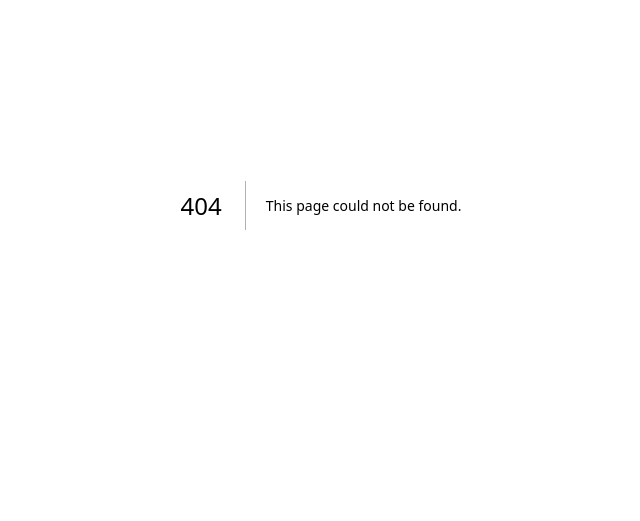
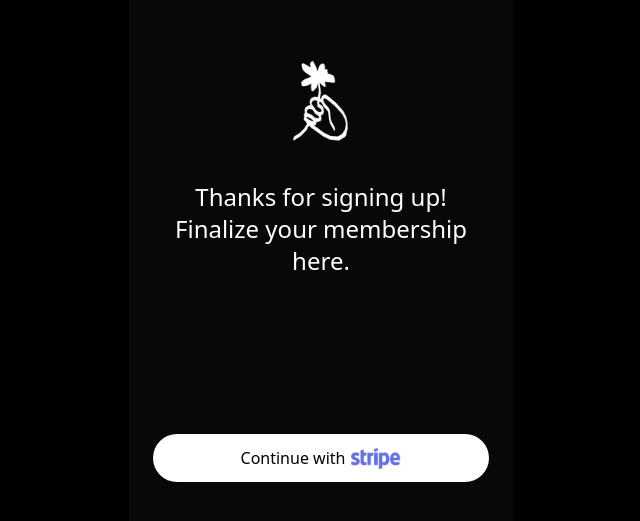
Before and after one commit to anna-glass/RightHandWeb, a Next.js app: page /payment in a window 1280 px wide. Before the commit this address had no page. Shown: the part 195-716 px from the top of the page, without its empty margins (319-959 px from the left). Built offline with nearby package versions, Linux system fonts and the light colour scheme.

Commit message:
payment & onboarding complete i think

```diff
--- /dev/null
+++ b/app/payment/page.tsx
@@ -0,0 +1,68 @@
+/**
+ * app/payment/page.tsx
+ *
+ * Author: Anna Glass
+ * Created: 11/24/2025
+ *
+ * Right Hand, 2025. All rights reserved.
+ */
+
+"use client"
+
+import * as React from "react"
+import { Button } from "@/components/ui/button"
+import Image from "next/image"
+
+const STRIPE_PAYMENT_URL = "https://buy.stripe.com/fZuaEWbcj7jZ4uSatX0kE00"
+
+/**
+ * PaymentPage
+ * stripe payment page after google oauth signup.
+ */
+export default function PaymentPage() {
+  const handlePayment = () => {
+    window.location.href = STRIPE_PAYMENT_URL
+  }
+
+  return (
+    <div className="flex min-h-screen items-center justify-center bg-black p-6">
+      <div className="relative w-full max-w-sm aspect-[9/16] rounded-3xl overflow-hidden">
+        <div className="absolute inset-0" style={{ backgroundColor: '#22222140' }} />
+        <div className="absolute inset-0 px-6 py-8 flex flex-col items-center justify-center">
+          <div className="flex-1 flex flex-col items-center justify-center space-y-8">
+            <div className="relative w-24 h-24">
+              <Image
+                src="/righthandlogo.png"
+                alt="Right Hand"
+                fill
+                className="object-contain"
+                priority
+              />
+            </div>
+
+            <h1 className="text-white text-center text-2xl font-normal px-4">
+              Thanks for signing up! Finalize your membership here.
+            </h1>
+          </div>
+
+          <div className="w-full pb-8">
+            <Button
+              onClick={handlePayment}
+              size="lg"
+              className="w-full bg-white text-black hover:bg-gray-100 font-normal rounded-full py-6 text-base flex items-center justify-center gap-1.5"
+            >
+              Continue with
+              <Image
+                src="/stripe.png"
+                alt="Stripe"
+                width={50}
+                height={20}
+                className="object-contain"
+              />
+            </Button>
+          </div>
+        </div>
+      </div>
+    </div>
+  )
+}
--- a/app/verify/[token]/components/PaymentSlide.tsx
+++ b/app/verify/[token]/components/Tour2Slide.tsx
@@ -1,5 +1,5 @@
 /**
- * app/verify/[token]/components/PaymentSlide.tsx
+ * app/verify/[token]/components/Tour2Slide.tsx
  *
  * Author: Anna Glass
  * Created: 11/24/2025
@@ -10,17 +10,17 @@
 import Image from "next/image"
 import { Button } from "@/components/ui/button"
 
-interface PaymentSlideProps {
+interface Tour2SlideProps {
   onSignUp: () => void
   loading: boolean
   onPrevious: () => void
 }
 
 /**
- * PaymentSlide
- * stripe payment slide for onboarding.
+ * Tour2Slide
+ * second tour slide.
  */
-export function PaymentSlide({ onSignUp, loading, onPrevious }: PaymentSlideProps) {
+export function Tour2Slide({ onSignUp, loading, onPrevious }: Tour2SlideProps) {
   return (
     <div className="h-full flex flex-col relative z-10">
       <div className="flex items-start justify-between mb-6">
@@ -54,26 +54,26 @@ export function PaymentSlide({ onSignUp, loading, onPrevious }: PaymentSlideProp
         </Button>
       </div>
 
-      <div className="relative w-full h-[60%]">
+      <div className="flex-1" />
+
+      <div className="flex flex-col items-center mb-6">
+        <h3 className="text-white text-center text-lg font-normal px-4">
+          Your (real) assistant handles tasks that matter most.
+        </h3>
+      </div>
+
+      <div className="relative w-full h-[70%] -mb-8">
         <div className="absolute inset-0 px-8 overflow-hidden rounded-2xl">
           <Image
             src="/verifyscreen2.png"
             alt="Payment"
             fill
-            className="object-contain"
+            className="object-contain object-top"
             priority
             unoptimized
           />
         </div>
       </div>
-
-      <div className="flex flex-col items-center -mt-4">
-        <h3 className="text-white text-center text-lg font-normal px-4">
-          Your (real) assistant handles tasks that matter most.
-        </h3>
-      </div>
-
-      <div className="flex-1" />
     </div>
   )
 }
--- a/app/verify/[token]/page.tsx
+++ b/app/verify/[token]/page.tsx
@@ -13,9 +13,9 @@ import * as React from "react"
 import { useRouter, useParams } from "next/navigation"
 import { createClient } from "@/lib/supabase/browser"
 import { Suspense } from "react"
-import { LandingSlide } from "./components/LandingSlide"
-import { WelcomeSlide } from "./components/WelcomeSlide"
-import { PaymentSlide } from "./components/PaymentSlide"
+import { VerifySlide } from "./components/VerifySlide"
+import { Tour1Slide } from "./components/Tour1Slide"
+import { Tour2Slide } from "./components/Tour2Slide"
 import { animations } from "./styles"
 import { createProfileFromOAuth } from "./utils"
 import { strings } from "@/lib/strings"
@@ -89,7 +89,7 @@ function Content() {
         .maybeSingle()
 
       if (existingProfile) {
-        goToSlide(1)
+        router.push('/payment')
         return
       }
 
@@ -112,13 +112,13 @@ function Content() {
         return
       }
 
-      // cleanup and go to payment slide
+      // cleanup and redirect to payment
       await supabase
         .from('pending_verifications')
         .delete()
         .eq('verification_token', token)
 
-      goToSlide(1)
+      router.push('/payment')
     }
 
     handleOAuthCallback()
@@ -166,7 +166,7 @@ function Content() {
               />
               <div className="absolute inset-0 bg-black/30" />
               <div className="absolute inset-0 px-6 py-8">
-                <LandingSlide onContinue={() => goToSlide(0)} />
+                <VerifySlide onContinue={() => goToSlide(0)} />
               </div>
             </>
           )}
@@ -175,7 +175,7 @@ function Content() {
             <>
               <div className="absolute inset-0" style={{ backgroundColor: '#22222140' }} />
               <div className="absolute inset-0 px-6 py-8">
-                <WelcomeSlide onContinue={() => goToSlide(1)} onPrevious={() => goToSlide(-1)} />
+                <Tour1Slide onContinue={() => goToSlide(1)} onPrevious={() => goToSlide(-1)} />
               </div>
             </>
           )}
@@ -184,7 +184,7 @@ function Content() {
             <>
               <div className="absolute inset-0" style={{ backgroundColor: '#22222140' }} />
               <div className="absolute inset-0 px-6 py-8">
-                <PaymentSlide onSignUp={handleConnectGoogle} loading={loading} onPrevious={() => goToSlide(0)} />
+                <Tour2Slide onSignUp={handleConnectGoogle} loading={loading} onPrevious={() => goToSlide(0)} />
               </div>
             </>
           )}
```
Also changed, not shown: app/verify/[token]/components/Tour1Slide.tsx (renamed from app/verify/[token]/components/WelcomeSlide.tsx, +5 -5 lines), app/verify/[token]/components/VerifySlide.tsx (renamed from app/verify/[token]/components/LandingSlide.tsx, +5 -5 lines), public/stripe.png (added).
